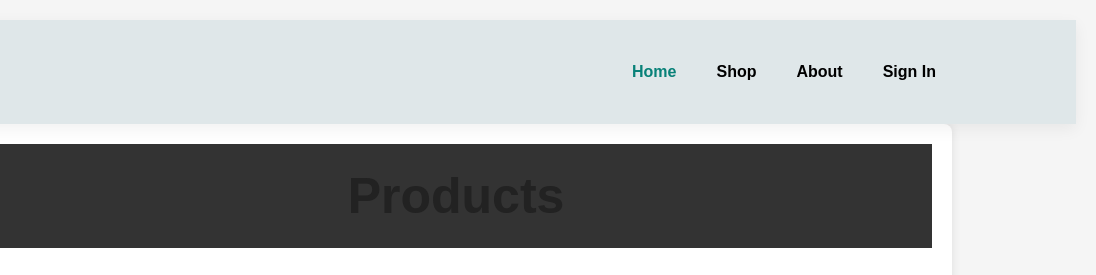
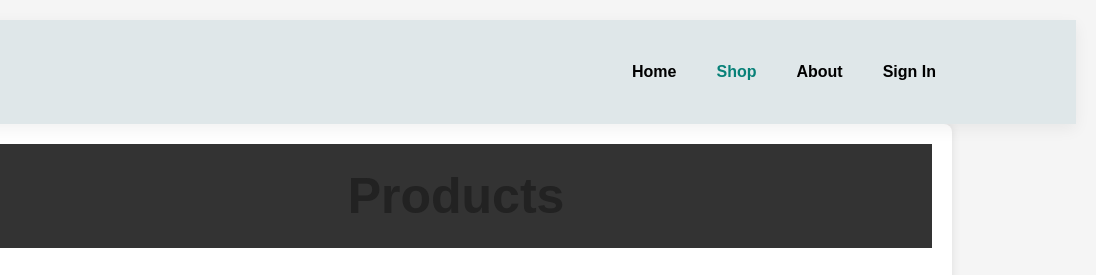
Before and after one commit to Rajas-Patil/MPL-web, a plain HTML site: page shop.html in a window 1280 px wide. Shown: the top 275 px of the page, 184-1280 px from the left. Drawn offline with Linux system fonts and the light colour scheme; some icons are missing.

Commit message:
Updated 1

```diff
--- a/shop.css
+++ b/shop.css
@@ -9,6 +9,20 @@ body {
     width: 80%;
     margin: auto;
     overflow: hidden;
+
+}
+#navbar li a:hover, #navbar li a.active{
+  color:  #088178;
+}
+
+#navbar li a.active::after, #navbar li a:hover::after{
+  content:"" ;
+  width: 30%;
+  height: 2px;
+  /* background-color: #088178; */
+  position: absolute;
+  bottom: -4px;
+  left: 20px;
 }
 
 h1 {
--- a/shop.html
+++ b/shop.html
@@ -17,8 +17,8 @@
         <a href=""><img src="/img/banner/Agrinest logo.jpg" alt="weblogo"></a>
         <div>
             <ul id="navbar">
-                <li><a class="active" href="index.html">Home</a></li>
-                <li><a href="shop.html">Shop</a></li>
+                <li><a  href="index.html">Home</a></li>
+                <li><a class="active" href="shop.html">Shop</a></li>
                 <!-- <li><a href="blog.html">Blog</a></li> -->
                 <li><a href="about.html">About</a></li>
                 <li><a href="SignIn.html">Sign In</a></li>
```
Also changed, not shown: index.html (+2 -2 lines).
